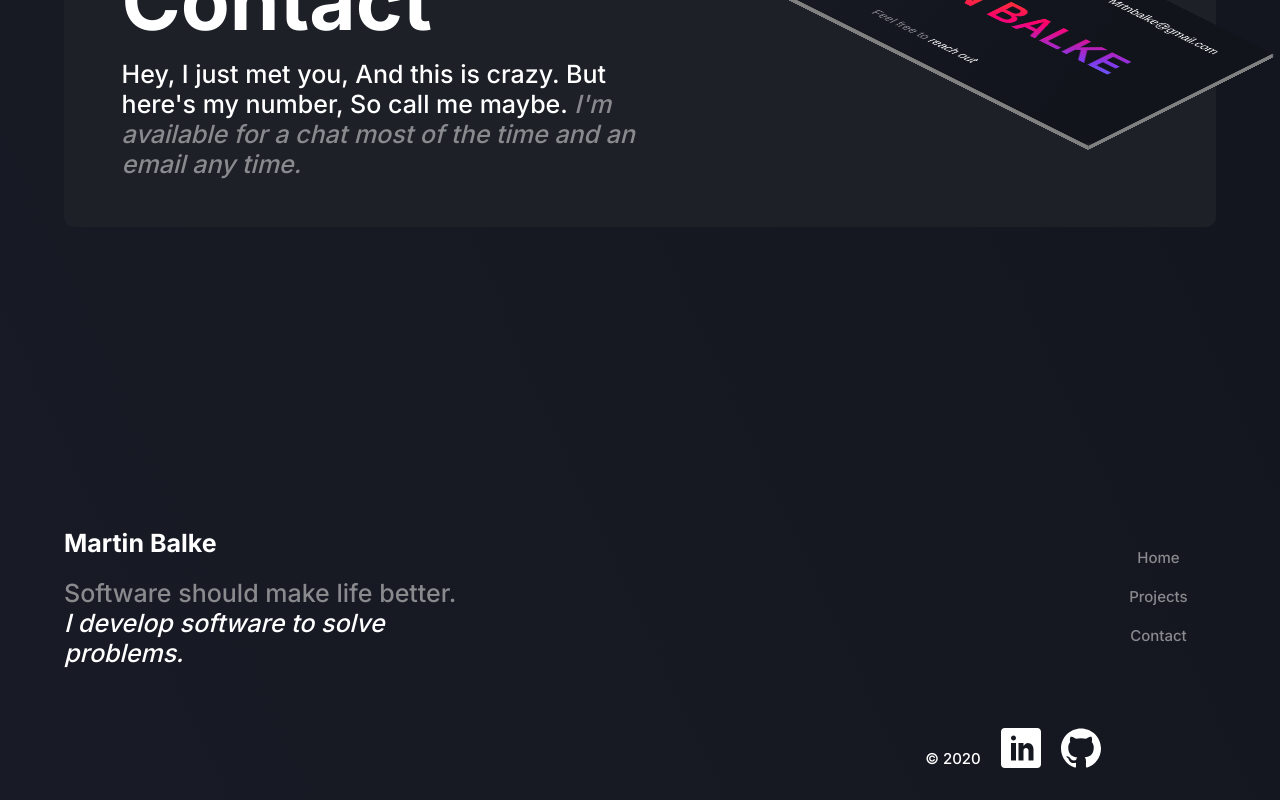
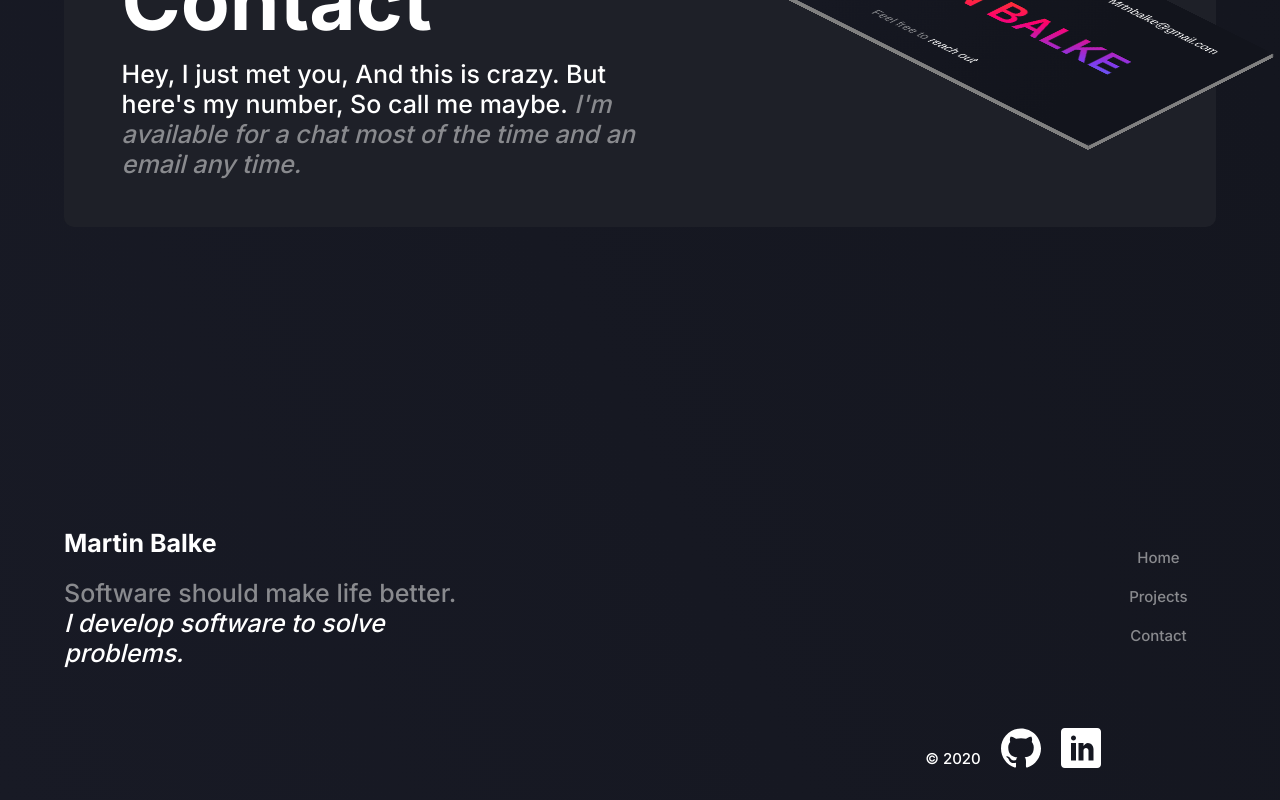
Before and after one commit to Martinbalke/Portfolio, a React (Create React App) app: page / in a window 1280 px wide. Shown: the part 3424-4224 px from the top of the page. Built offline with nearby package versions, Linux system fonts and the light colour scheme.

Commit message:
fixed backwards links

```diff
--- a/public/css/styles.css
+++ b/public/css/styles.css
@@ -688,9 +688,9 @@ a:active {
       margin-left: var(--margin-medium); }
       .footer__socials > a:hover {
         cursor: pointer; }
-      .footer__socials > a:nth-child(2) {
+      .footer__socials > a:nth-child(3) {
         background: url("../images/linkedin.svg");
         background-size: cover; }
-      .footer__socials > a:nth-child(3) {
+      .footer__socials > a:nth-child(2) {
         background: url("../images/github.svg");
         background-size: cover; }
--- a/src/sass/components/_footer.scss
+++ b/src/sass/components/_footer.scss
@@ -70,12 +70,12 @@
       &:hover {
         cursor: pointer;
       }
-      &:nth-child(2) {
+      &:nth-child(3) {
         background: url("../images/linkedin.svg");
         background-size: cover;
       }
 
-      &:nth-child(3) {
+      &:nth-child(2) {
         background: url("../images/github.svg");
         background-size: cover;
       }
```
